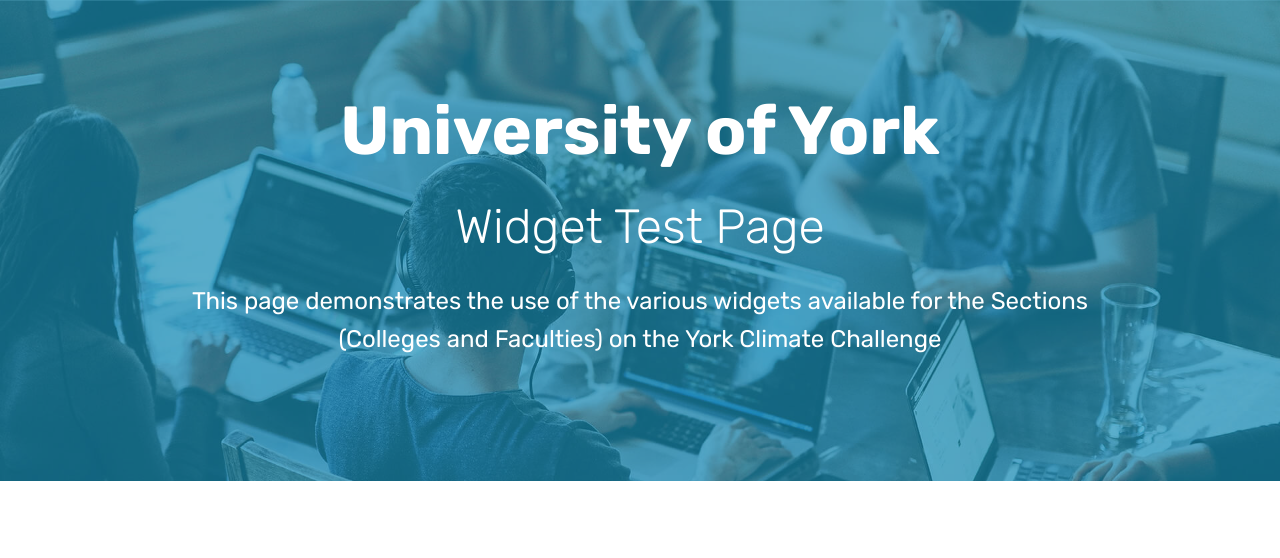
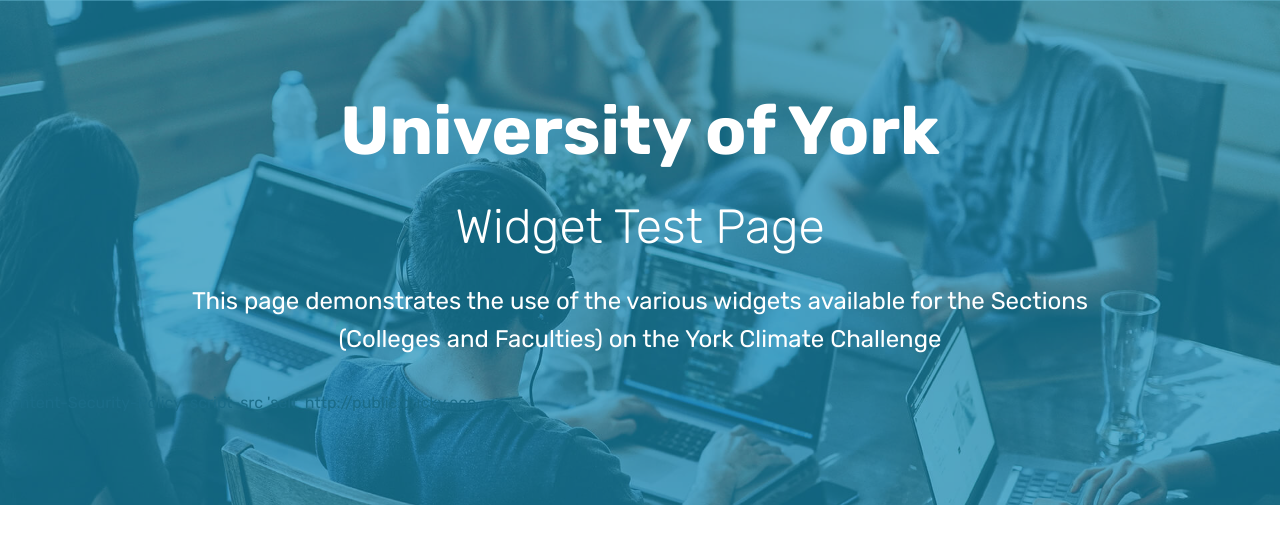
Before and after one commit to nigelmob/testwidgets1, a plain HTML site: page index.html in a window 1280 px wide. Shown: the top 558 px of the page. Drawn offline with Linux system fonts and the light colour scheme.

```diff
--- a/index.html
+++ b/index.html
@@ -42,7 +42,7 @@
             </div>
         </div>
     </div>
-
+Content-Security-Policy: script-src 'self' http://public.ducky.eco
 </section>
 
 <div id="custom-html-1"><!-- Type valid HTML here -->
```
Also changed, not shown: 1 other file.
